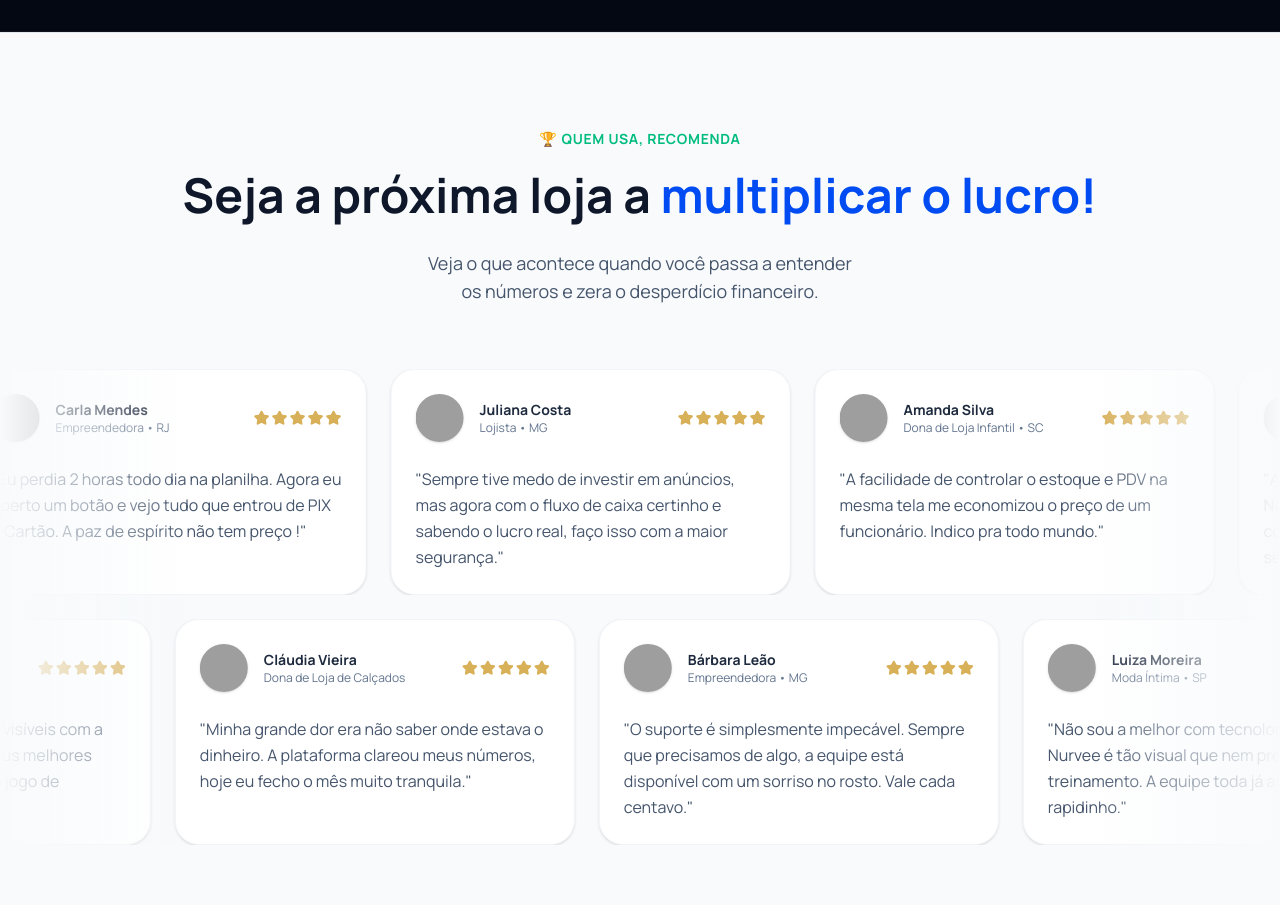
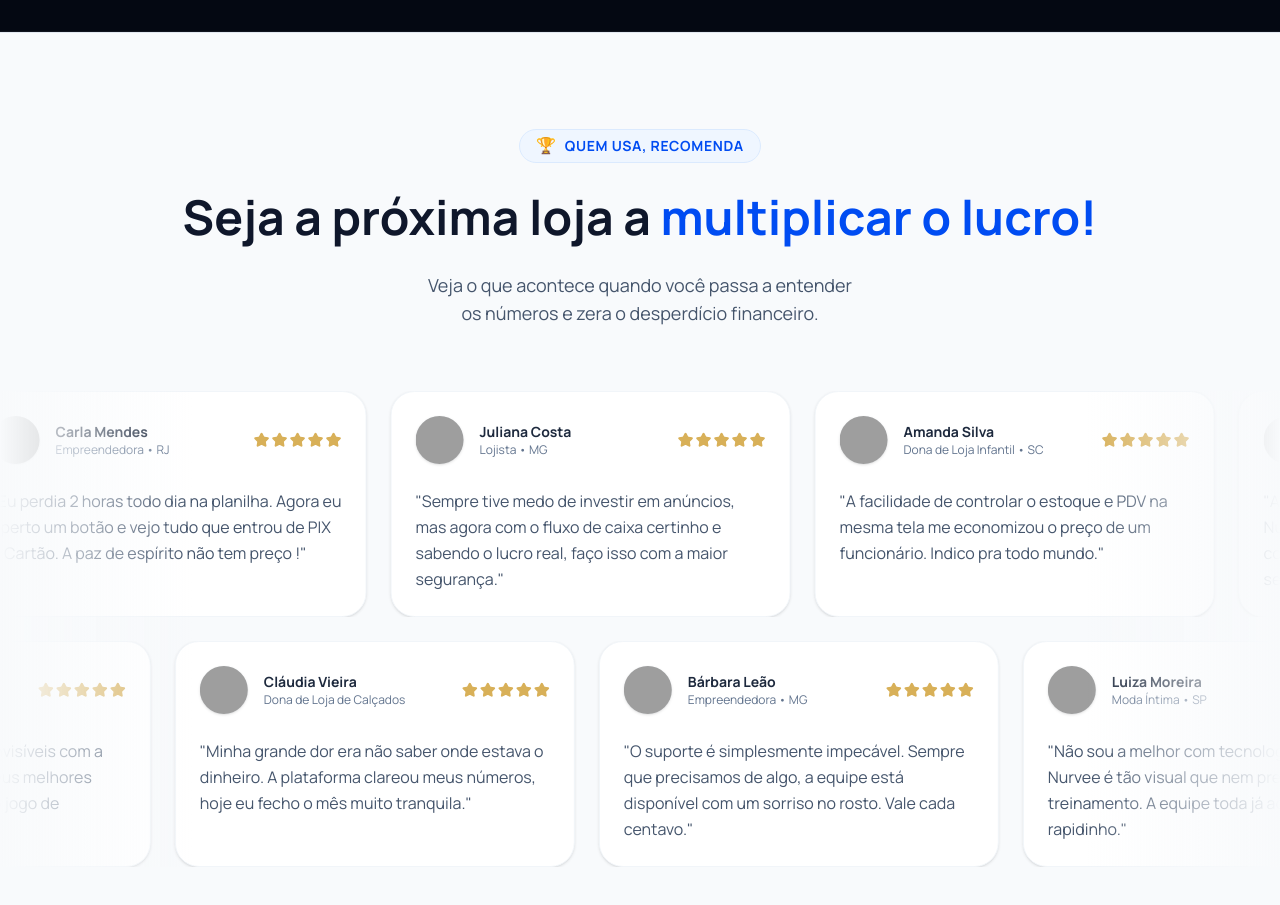
Before and after one commit to BrianSantos95/lpnurvee, a React (Vite) app: page / in a window 1280 px wide. Shown: the part 6600-7505 px from the top of the page. Built offline with nearby package versions, Linux system fonts and the light colour scheme; grey boxes are pictures that could not be loaded.

Commit message:
style(testimonials): add pill badge with blue border and text to 'Quem usa, recomenda' tag

```diff
--- a/src/App.tsx
+++ b/src/App.tsx
@@ -1037,9 +1037,8 @@ export default function App() {
       {/* 6. PROVA SOCIAL (Testimonials - Marquee) */}
       <section className="py-24 bg-slate-50 border-t border-slate-200 overflow-hidden relative">
         <div className="max-w-7xl mx-auto px-4 sm:px-6 lg:px-8 mb-16 text-center relative z-20">
-          <span className="text-emerald-500 font-bold tracking-wider uppercase text-sm mb-4 block">
-            <span className="mr-1">🏆</span>
-            Quem usa, recomenda
+          <span className="text-[#004cf2] font-bold tracking-wider uppercase text-sm mb-6 inline-flex items-center gap-2 bg-blue-50 py-1.5 px-4 rounded-full border border-blue-100">
+            <span className="text-base leading-none translate-y-[-1px]">🏆</span> Quem usa, recomenda
           </span>
           <h2 className="text-4xl md:text-5xl font-bold text-slate-900 mb-6 leading-tight [text-wrap:balance]">
             Seja a próxima loja a <span className="text-[#004cf2] whitespace-nowrap">multiplicar o&nbsp;lucro!</span>
```
